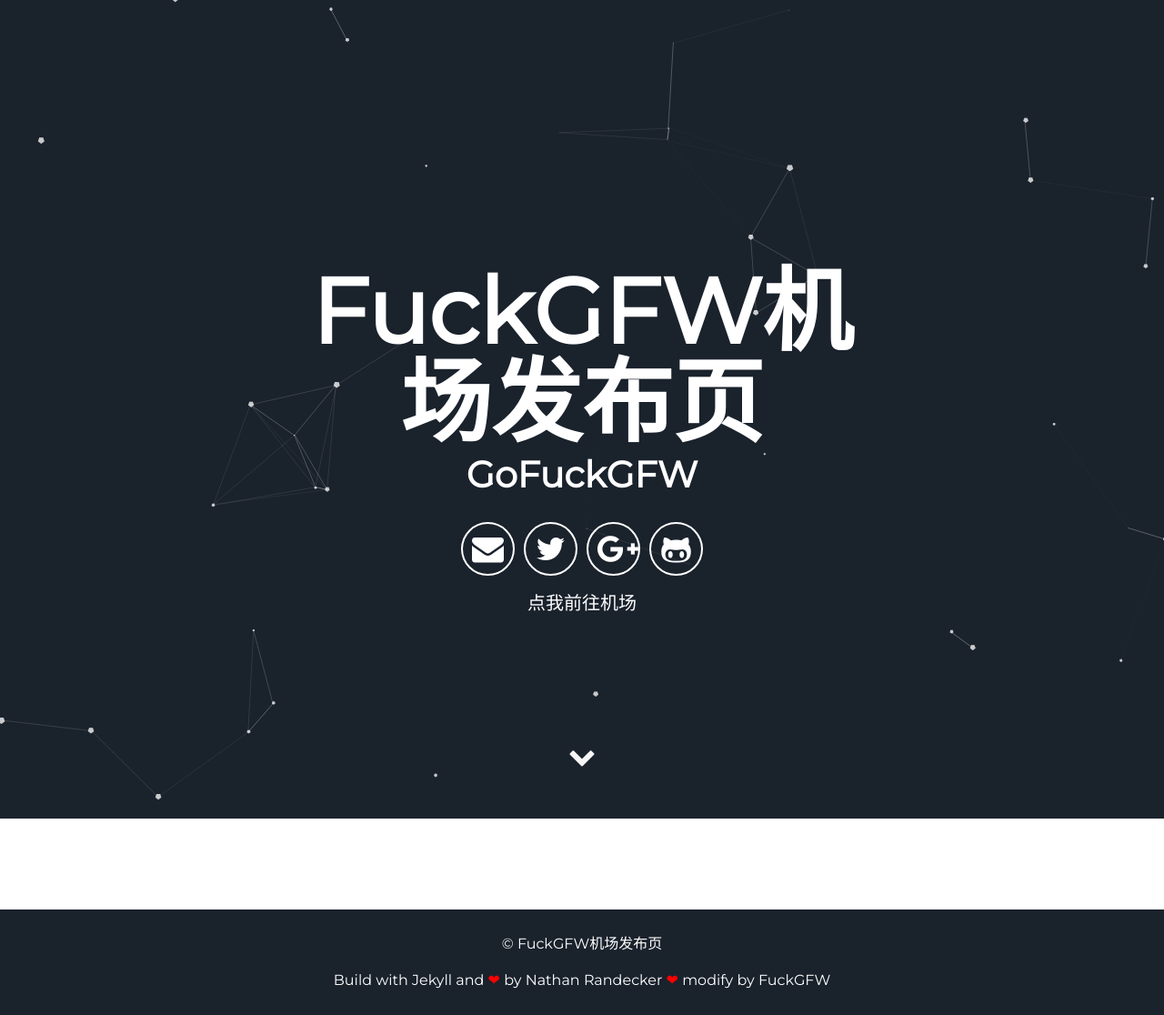
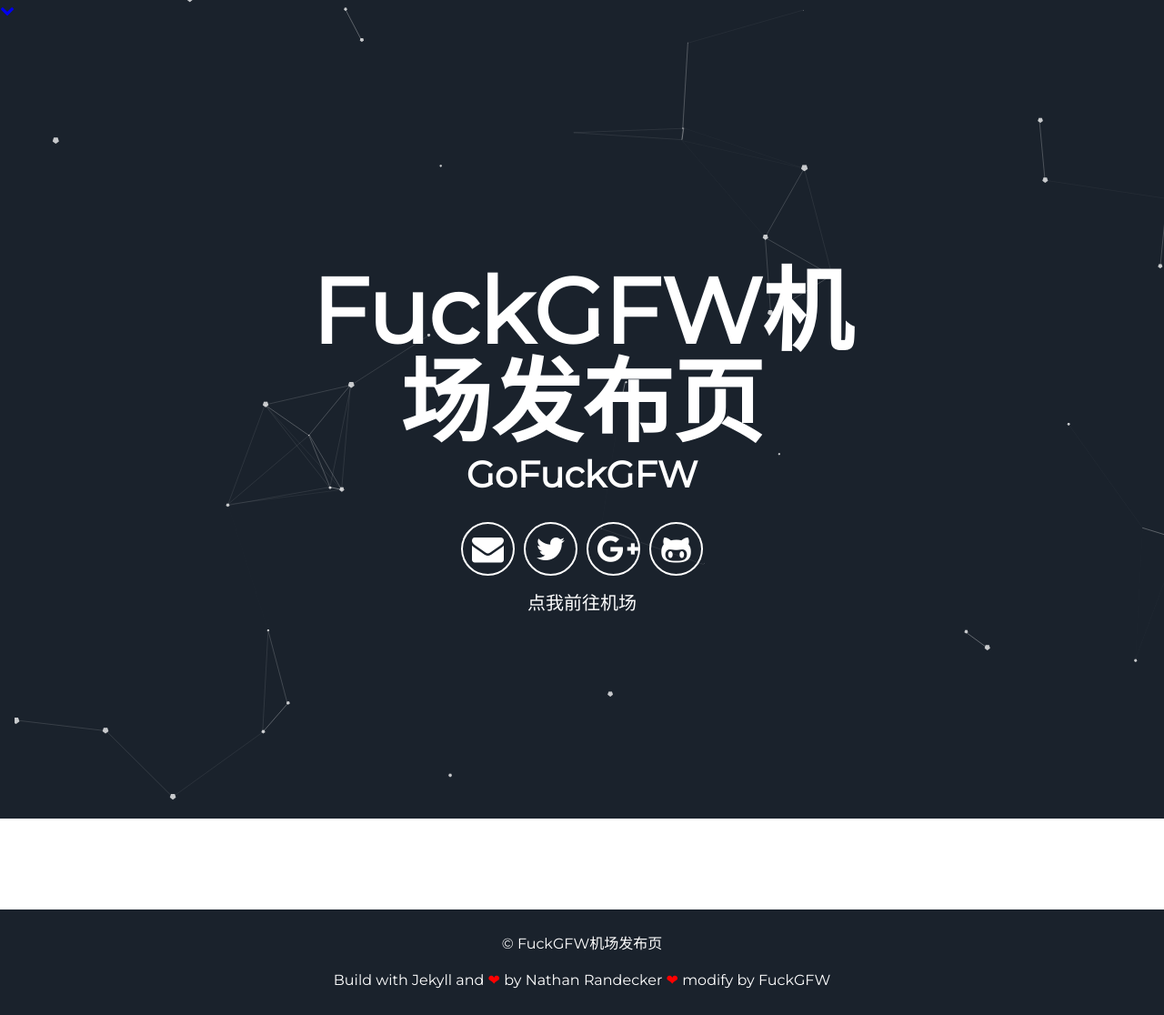
Before and after one commit to gofuckgfw/gofuckgfw, a Jekyll site: the page built from index.html, in a window 1280 px wide. Shown: the whole page at 91% size. Built offline with Jekyll 4.4.1, drawn with Linux system fonts in a browser that asks for light colours.

Commit message:
test16
test16

```diff
--- a/_includes/header.html
+++ b/_includes/header.html
@@ -14,5 +14,5 @@
         <a class="link" href="https://www.fuckgfw.live/" a>点我前往机场</a>
       </div>
   </div>
-  <a class="down" href="https://www.fuckgfw.live/" data-scroll><i class="icon fa fa-chevron-down" aria-hidden="true"></i></a>
+  <a class="link" href="https://www.fuckgfw.live/" data-scroll><i class="icon fa fa-chevron-down" aria-hidden="true"></i></a>
 </div>
```
